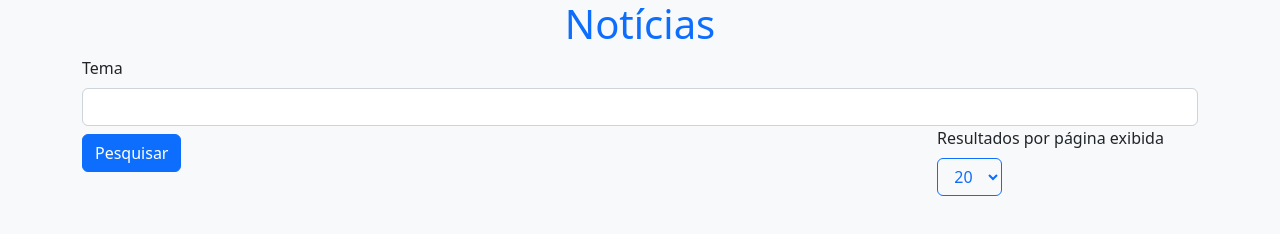
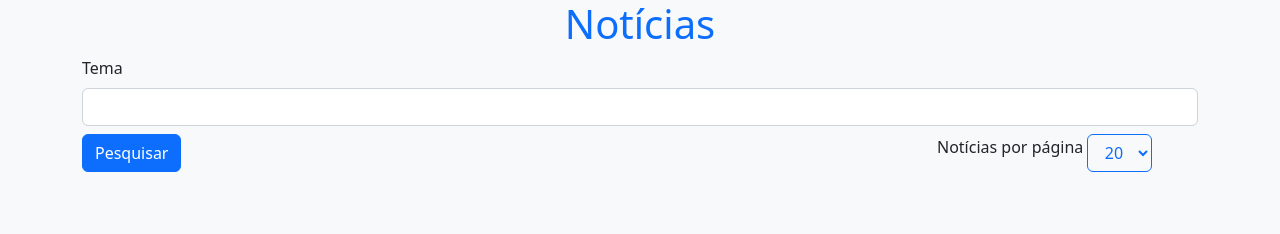
Before and after one commit to gabrielvianaz/noticias, a plain HTML site: page index.html in a window 1280 px wide. Drawn offline with nearby package versions, Linux system fonts and the light colour scheme.

Commit message:
Alteração no index.html

```diff
--- a/index.html
+++ b/index.html
@@ -28,7 +28,7 @@
             </button>
           </div>
           <div class="col-3 offset-3">
-            <span class="mt-2">Resultados por página exibida</span>
+            <span class="mt-2">Notícias por página</span>
             <select
               class="btn btn-outline-primary form-select-sm mt-2"
               aria-label="Default select example"
```
